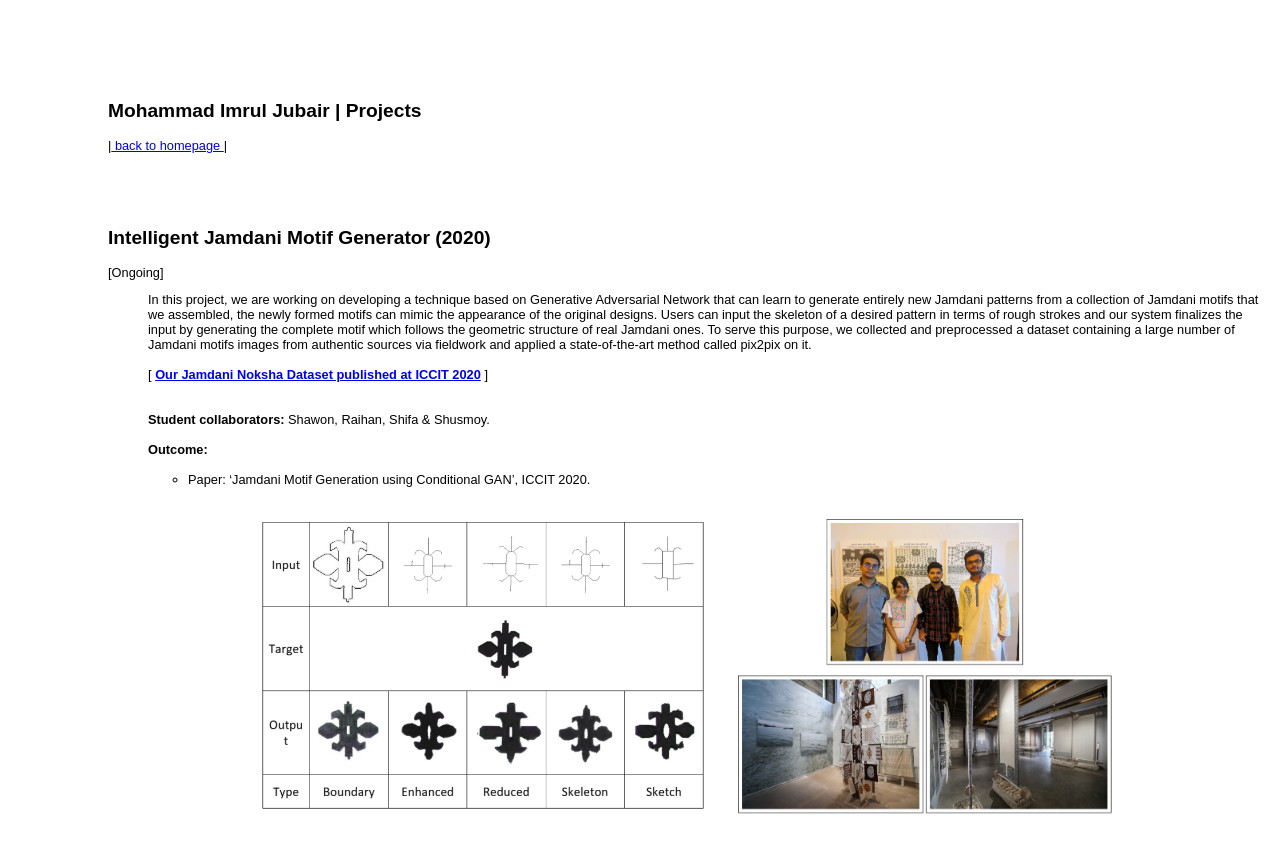
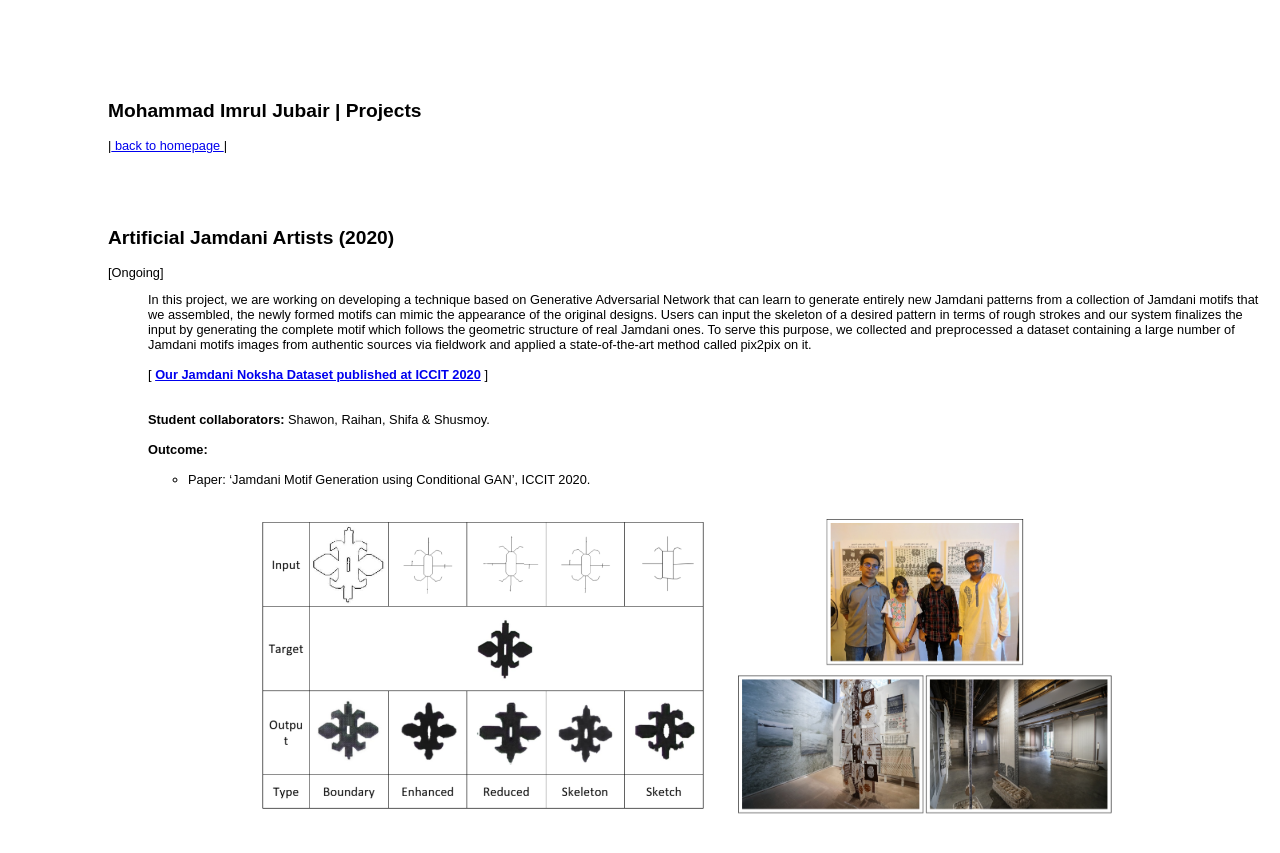
Before and after one commit to imruljubair/imruljubair.github.io, a Jekyll site: the page project/project-page.html, which Jekyll copies as it is, in a window 1280 px wide and 900 px high. Shown: the top 853 px of the window. Built offline with Jekyll 4.4.1, drawn with Linux system fonts in a browser that asks for light colours.

Commit message:
Update project-page.html

```diff
--- a/project/project-page.html
+++ b/project/project-page.html
@@ -25,7 +25,7 @@ div {
   <br>
   <br>
     <a name="jamdani"></a>
-  <h2> Intelligent Jamdani Motif Generator (2020)</h2>
+  <h2> Artificial Jamdani Artists (2020)</h2>
   <p class="lead"> [Ongoing] </p>
   <p class="lead">
   <ul>
```
